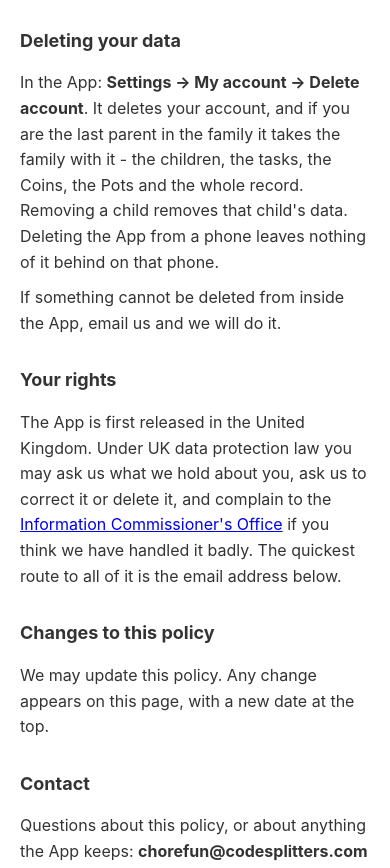
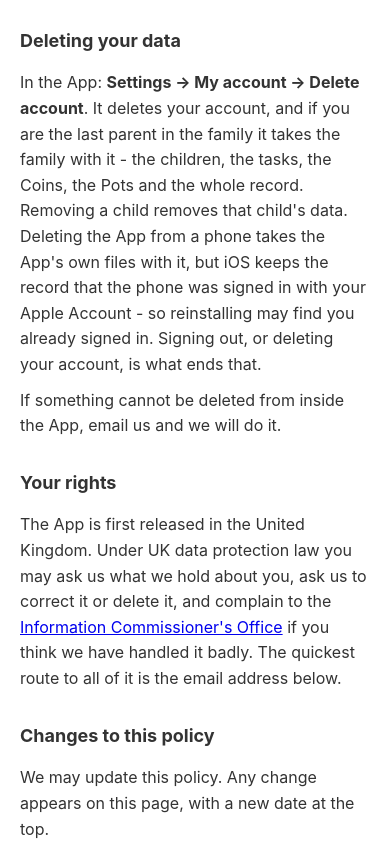
Before and after one commit to ro8i/chorefun-privacy, a plain HTML site: page index.html in a window 390 px wide. Shown: the part 2304-3172 px from the top of the page. Drawn offline with Linux system fonts and the light colour scheme.

Commit message:
Ten minutes, not a day, and what deleting the App really leaves
The support page said a join code lasts a day; it lasts ten minutes and works
once, which is what the App itself says in three places.

The privacy policy claimed that deleting the App leaves nothing of it behind on
the phone. iOS keeps the record that the phone was signed in with that Apple
Account, so a reinstall may find you already signed in - the page now says so,
and says what does end it.

```diff
--- a/index.html
+++ b/index.html
@@ -45,7 +45,7 @@
     <p>The App contains no advertising framework, no analytics tool and no tracking software. The only third party behind it is Google Firebase, above. Nothing is sold, and nothing is shared for anyone else's purposes.</p>
 
     <h2>Deleting your data</h2>
-    <p>In the App: <strong>Settings &rarr; My account &rarr; Delete account</strong>. It deletes your account, and if you are the last parent in the family it takes the family with it - the children, the tasks, the Coins, the Pots and the whole record. Removing a child removes that child's data. Deleting the App from a phone leaves nothing of it behind on that phone.</p>
+    <p>In the App: <strong>Settings &rarr; My account &rarr; Delete account</strong>. It deletes your account, and if you are the last parent in the family it takes the family with it - the children, the tasks, the Coins, the Pots and the whole record. Removing a child removes that child's data. Deleting the App from a phone takes the App's own files with it, but iOS keeps the record that the phone was signed in with your Apple Account - so reinstalling may find you already signed in. Signing out, or deleting your account, is what ends that.</p>
     <p>If something cannot be deleted from inside the App, email us and we will do it.</p>
 
     <h2>Your rights</h2>
```
Also changed, not shown: support.html (+1 -1 lines).
